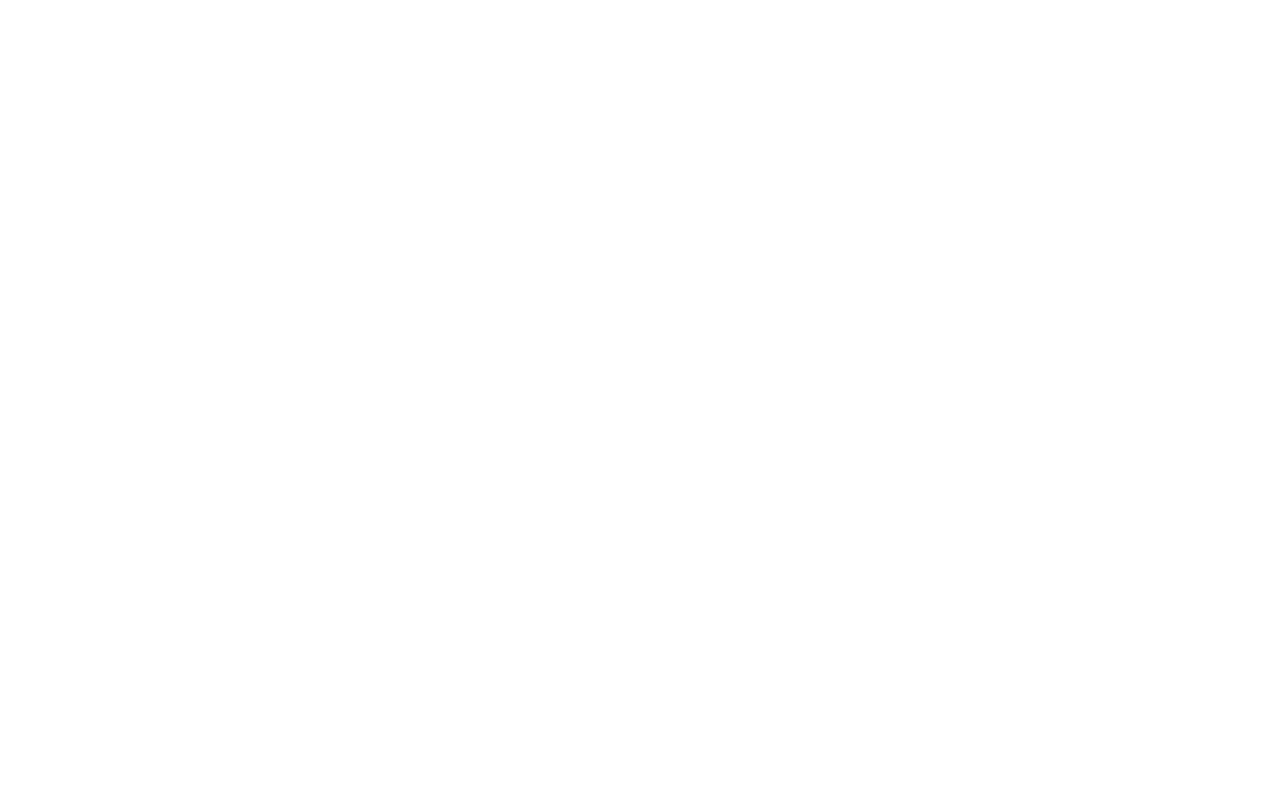
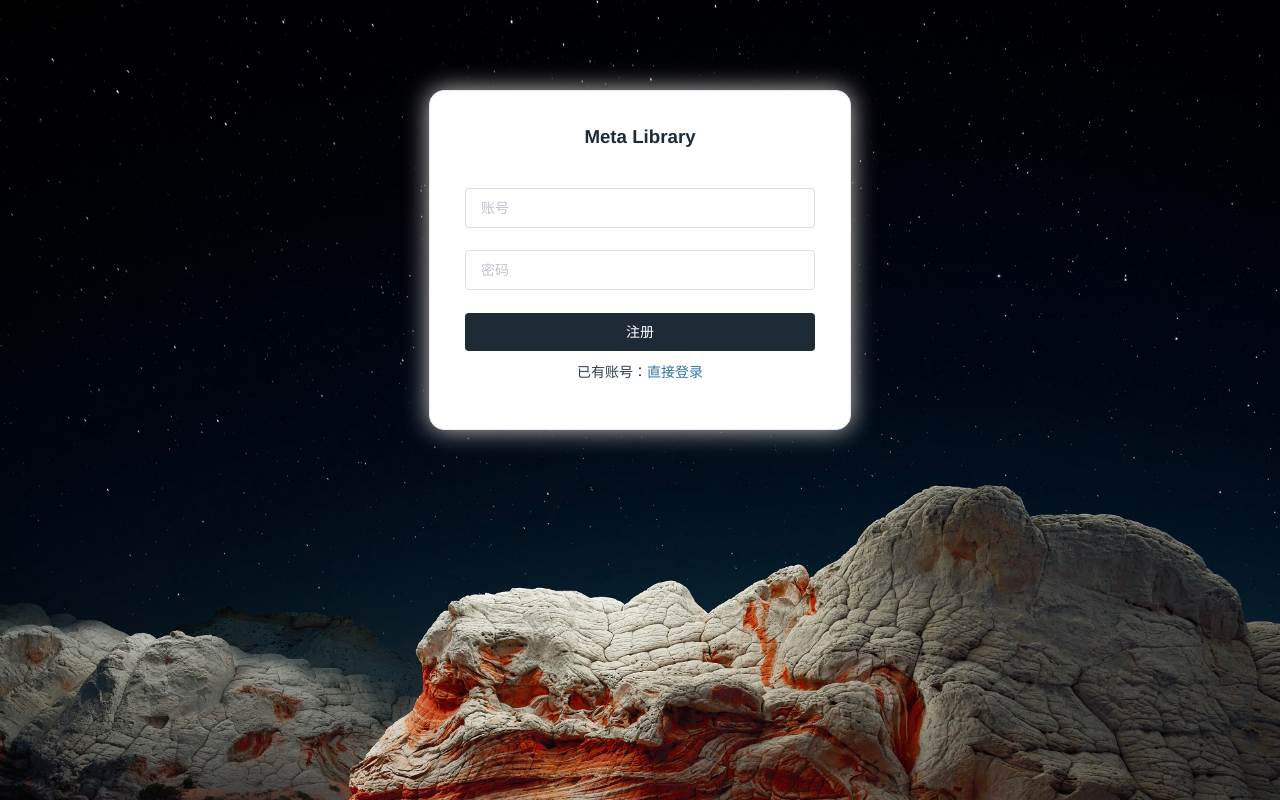
Before and after one commit to Naluyiew/Meta-Library, a Vue app in the folder meta-library-vue/: page /register in a window 1280 px wide. Built offline with nearby package versions, Linux system fonts and the light colour scheme.

Commit message:
feat: 添加注册页面

```diff
--- a/meta-library-vue/src/components/Login.vue
+++ b/meta-library-vue/src/components/Login.vue
@@ -1,7 +1,7 @@
 <template>
-  <body id="poster">
+  <body id="poster" :style="{ backgroundImage: 'url(' + url + ')' }">
     <el-form class="login-container" label-position="left" label-width="0px">
-      <h3 class="login_title">Meta Library</h3>
+      <h3 class="login-title">Meta Library</h3>
       <el-form-item>
         <el-input type="text" v-model="loginForm.username" auto-complete="off" placeholder="账号"></el-input>
       </el-form-item>
@@ -9,7 +9,8 @@
         <el-input type="password" v-model="loginForm.password" auto-complete="off" placeholder="密码"></el-input>
       </el-form-item>
       <el-form-item style="width: 100%">
-        <el-button type="primary" style="width: 100%;background: #1e2b36;border: none" @click="login">登录</el-button>
+        <el-button type="primary" style="width: 100%;background: #3377aa;border: none" @click="login">登录</el-button>
+        未有账号：<router-link replace to="register">立即注册</router-link>
       </el-form-item>
     </el-form>
   </body>
@@ -24,6 +25,7 @@
         username: '',
         password: '',
       },
+      url: require('../assets/login.jpg'),
     }
   },
   methods: {
@@ -40,7 +42,7 @@
         }
       }).catch(err => { })
     }
-  }
+  },
 }
 </script>
 
@@ -56,14 +58,13 @@
   box-shadow: 0 0 25px #cac6c6;
 }
 
-.login_title {
+.login-title {
   margin: 0px auto 40px auto;
   text-align: center;
-  color: #1e2b36;
+  color: #3377aa;
 }
 
 #poster {
-  background: url("../assets/login.jpg") no-repeat;
   background-position: center;
   height: 100%;
   width: 100%;
@@ -75,4 +76,14 @@
   margin: 0;
   padding: 0;
 }
+
+a {
+  text-decoration: none;
+}
+
+a:link,
+a:visited,
+a:focus {
+  color: #3377aa;
+}
 </style>
--- /dev/null
+++ b/meta-library-vue/src/components/Register.vue
@@ -0,0 +1,94 @@
+<template>
+  <body id="poster" :style="{ backgroundImage: 'url(' + url + ')' }">
+    <el-form class="register-container" label-position="left" label-width="0px">
+      <h3 class="register-title">Meta Library</h3>
+      <el-form-item>
+        <el-input type="text" v-model="registerForm.username" auto-complete="off" placeholder="账号"></el-input>
+      </el-form-item>
+      <el-form-item>
+        <el-input type="password" v-model="registerForm.password" auto-complete="off" placeholder="密码"></el-input>
+      </el-form-item>
+      <el-form-item style="width: 100%">
+        <el-button type="primary" style="width: 100%;background: #1e2b36;border: none" @click="register">注册</el-button>
+        已有账号：<router-link replace to="login">直接登录</router-link>
+      </el-form-item>
+    </el-form>
+  </body>
+</template>
+
+<script>
+export default {
+  name: 'Register',
+  data() {
+    return {
+      registerForm: {
+        username: '',
+        password: '',
+      },
+      url: require('../assets/register.jpg'),
+    }
+  },
+  methods: {
+    register() {
+      this.$axios.post('/register', {
+        username: this.registerForm.username,
+        password: this.registerForm.password
+      }).then(resp => {
+        if (resp.data.code === 200) {
+          this.$alert('注册成功', '提示', {
+            confirmButtonText: '确定'
+          })
+          this.$router.replace('/login')
+        } else {
+          this.$alert(resp.data.message, '提示', {
+            confirmButtonText: '确定'
+          })
+        }
+      })
+        .catch(err => {alert(err) })
+    }
+  },
+}
+</script>
+
+<style>
+.register-container {
+  border-radius: 15px;
+  background-clip: padding-box;
+  margin: 90px auto;
+  width: 350px;
+  padding: 35px 35px 15px 35px;
+  background: #fff;
+  border: 1px solid #eaeaea;
+  box-shadow: 0 0 25px #cac6c6;
+}
+
+.register-title {
+  margin: 0px auto 40px auto;
+  text-align: center;
+  color: #1e2b36;
+}
+
+#poster {
+  background-position: center;
+  height: 100%;
+  width: 100%;
+  background-size: cover;
+  position: fixed;
+}
+
+body {
+  margin: 0;
+  padding: 0;
+}
+
+a {
+  text-decoration: none;
+}
+
+a:link,
+a:visited,
+a:focus {
+  color: #3377aa;
+}
+</style>
--- a/meta-library-vue/src/router/index.js
+++ b/meta-library-vue/src/router/index.js
@@ -2,6 +2,7 @@
 import Router from 'vue-router'
 import Home from '@/components/Home'
 import Login from '@/components/Login'
+import Register from '@/components/Register'
 import Library from '@/components/library/Library'
 
 Vue.use(Router)
@@ -10,6 +11,12 @@
   // 使用 History 模式
   mode: 'history',
   routes: [
+    {
+      path: '/',
+      name: 'Home',
+      component: Home,
+      redirect: '/library',
+    },
     {
       path: '/index',
       name: 'Home',
@@ -30,6 +37,11 @@
       path: '/login',
       name: 'Login',
       component: Login
+    },
+    {
+      path: '/register',
+      name: 'Register',
+      component: Register
     }
   ]
 })
```
Also changed, not shown: meta-library-vue/src/assets/login.jpg, meta-library-vue/src/assets/register.jpg (added).
